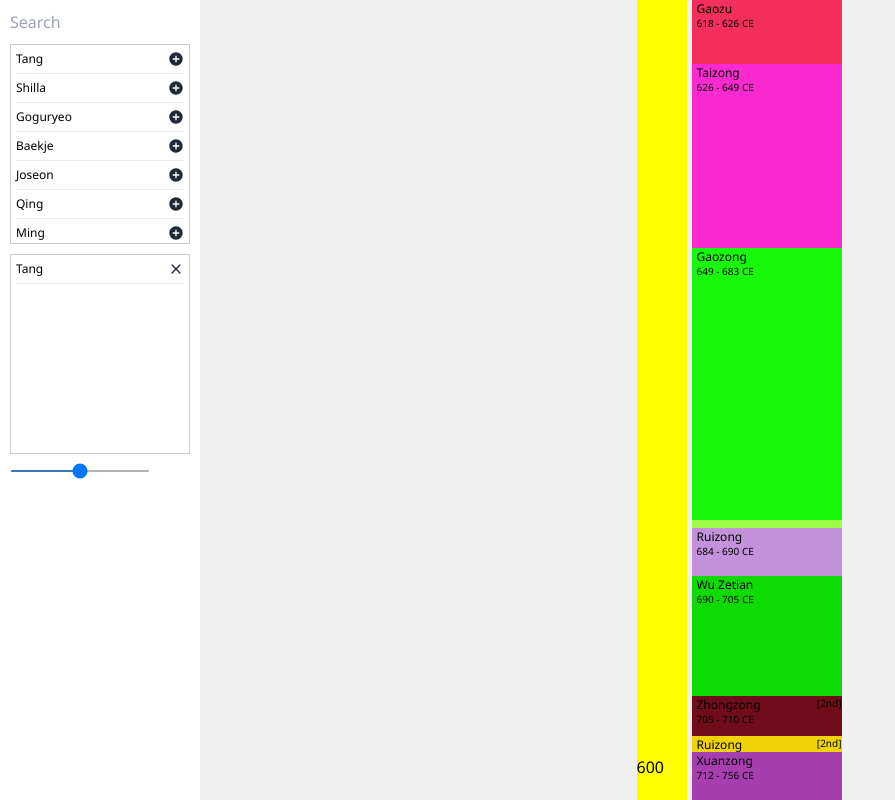
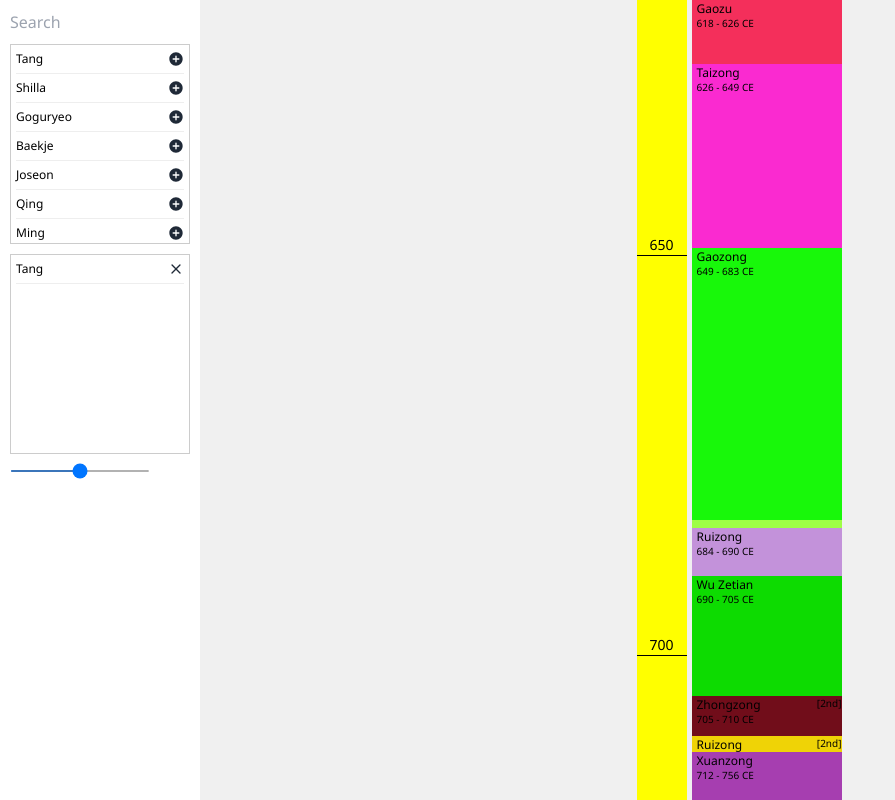
Before and after one commit to Dhammika-Mahendra/hindex, a React (Vite) app: page / in a window 1280 px wide. Both pictures are taken after a click on the icon 176 px from the left and 59 px from the top of the page. Shown: the whole page, without its empty margins (0-895 px from the left). Built offline with nearby package versions, Linux system fonts and the light colour scheme.

Commit message:
timeline with 50x

```diff
--- a/src/components/Timeline.jsx
+++ b/src/components/Timeline.jsx
@@ -2,19 +2,32 @@ import React from 'react'
 
 export default function Timeline({from,to,scale}) {
 
-    //to the next 100s multiple
-    const startYear = Math.floor(from / 100) * 100;
-    //to the previous 100s multiple
-    const endYear = Math.floor(to / 100) * 100;
+    // For positive numbers: round down for startYear, up for endYear
+    // For negative numbers: round up for startYear, down for endYear
+    let startYear = Math.ceil(from / 50) * 50;
+    let endYear = Math.floor(to / 50) * 50;
+    let blocks = Math.abs(startYear-endYear) / 50;
 
     const height = Math.abs(to - from) * scale;
 
   return (
     <div style={{
         height:`${height}px`, width: '50px', backgroundColor: 'yellow',
-        display:'flex', flexDirection:'column', alignItems:'flex-start',justifyContent:'space-evenly'}}>
-            <p>{startYear}</p>
-            <p>{endYear}</p>
+        display:'flex', flexDirection:'column', alignItems:'flex-start',justifyContent:'space-between'}}>
+
+          <div style={{height: `${Math.abs(from-startYear) * scale}px`, width: '100%', display: 'flex',alignItems:'center', flexDirection: 'column', justifyContent: 'flex-end',borderBottom: '1px solid black'}}>
+            <p style={{fontSize: '14px'}}>{startYear}</p>
+          </div>
+
+            {
+              /* Add above number of blocks with even height */
+              Array.from({ length: blocks }).map((_, i) => (
+                <div key={i} style={{ height: `${50 * scale}px`, width: '100%', borderBottom: '1px solid black', display: 'flex',alignItems:'center', flexDirection: 'column', justifyContent: 'flex-end'}}>
+                  <p style={{fontSize: '14px'}}>{startYear + (i + 1) * 50}</p>
+                </div>
+              ))
+            }
+        <div style={{height: `${Math.abs(to-endYear) * scale}px`, width: '100%'}}></div>
     </div>
   )
 }
```
